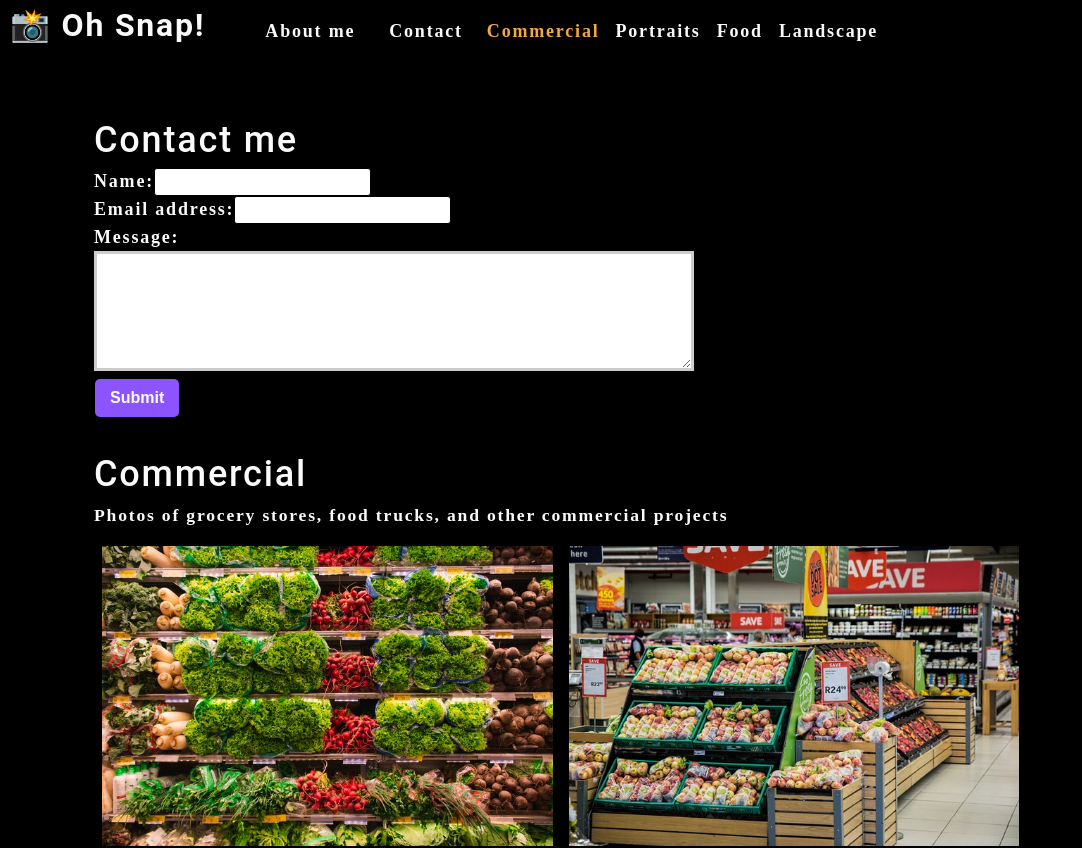
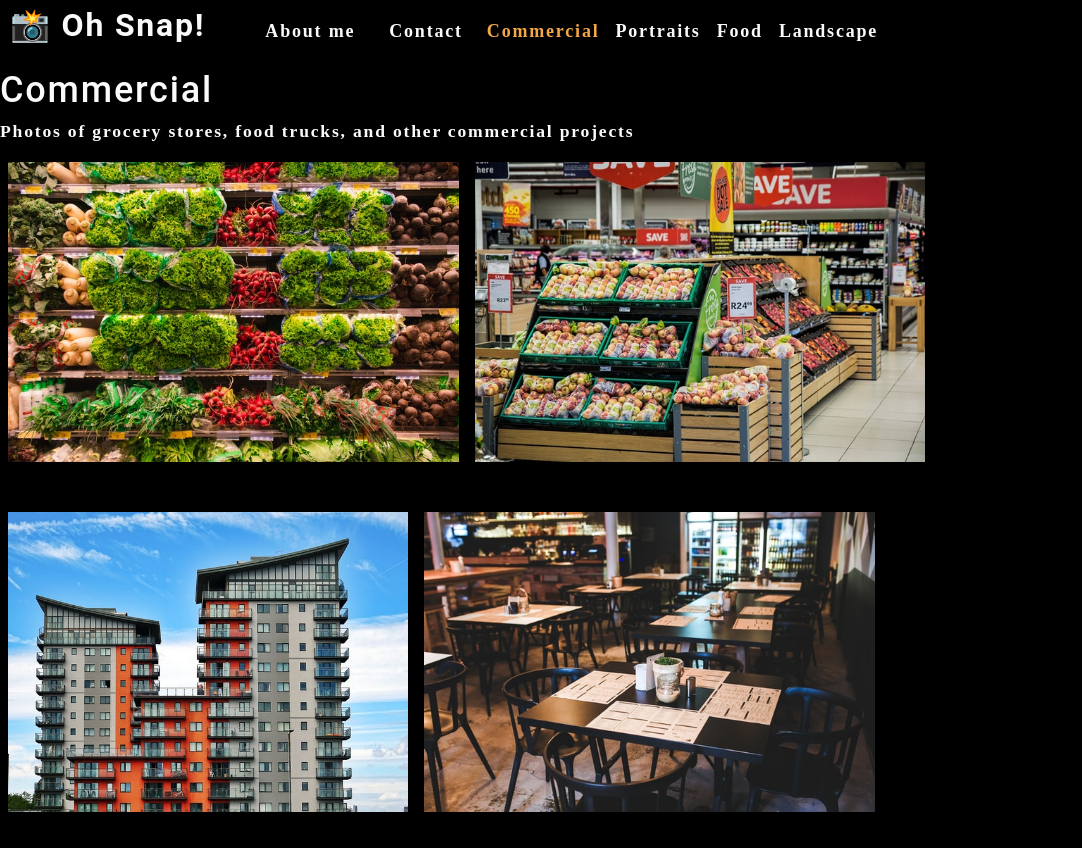
Before and after one commit to sonipoud/snap-shot, a React (Create React App) app in the folder photo-port/: page / in a window 1280 px wide. Shown: the top 848 px of the page, without its empty margins (0-1082 px from the left). Built offline with nearby package versions, Linux system fonts and the light colour scheme.

Commit message:
selected page

```diff
--- a/photo-port/src/App.js
+++ b/photo-port/src/App.js
@@ -17,6 +17,7 @@
   ]);
 
   const [currentCategory, setCurrentCategory] = useState(categories[0]);
+  const [contactSelected, setContactSelected] = useState(false);
 
   return (
     <div>
@@ -24,14 +25,17 @@
         categories={categories}
         setCurrentCategory={setCurrentCategory}
         currentCategory={currentCategory}
+        contactSelected={contactSelected}
+        setContactSelected={setContactSelected}
       ></Nav>
-      <main>
-        <div>
-          <ContactForm></ContactForm>
+      {!contactSelected ? (
+        <>
           <Gallery currentCategory={currentCategory}></Gallery>
           <About></About>
-        </div>
-      </main>
+        </>
+      ) : (
+        <ContactForm></ContactForm>
+      )}
     </div>
   );
 }
--- a/photo-port/src/components/Contact/index.js
+++ b/photo-port/src/components/Contact/index.js
@@ -1,12 +1,36 @@
 import React, { useState } from 'react';
+import { validateEmail } from '../../utils/helpers';
 
 function ContactForm() {
     const [formState, setFormState] = useState({ name: '', email: '', message: '' });
     const { name, email, message } = formState;
+    const [errorMessage, setErrorMessage] = useState('');
 
     function handleChange(e) {
+
+        if (e.target.name === 'email') {
+            const isValid = validateEmail(e.target.value);
+            console.log(isValid);
+            // isValid conditional statement
+            if (!isValid) {
+                setErrorMessage('Your email is invalid.');
+            } else {
+                setErrorMessage('');
+            }
+        } else {
+            if (!e.target.value.length) {
+                setErrorMessage(`${e.target.name} is required.`);
+            } else {
+                setErrorMessage('');
+            }
+        }
         setFormState({ ...formState, [e.target.name]: e.target.value })
+        if (!errorMessage) {
+            setFormState({ ...formState, [e.target.name]: e.target.value });
+        }
     }
+
+    console.log('errorMessage', errorMessage);
 
     function handleSubmit(e) {
         e.preventDefault();
@@ -19,16 +43,21 @@
             <form id="contact-form" onSubmit={handleSubmit}>
                 <div>
                     <label htmlFor="name">Name:</label>
-                    <input type="text" defaultValue={name} onChange={handleChange} name="name" />
+                    <input type="text" defaultValue={name} onBlur={handleChange} name="name" />
                 </div>
                 <div>
                     <label htmlFor="email">Email address:</label>
-                    <input type="email" defaultValue={email} name="email" onChange={handleChange} />
+                    <input type="email" defaultValue={email} name="email" onBlur={handleChange} />
                 </div>
                 <div>
                     <label htmlFor="message">Message:</label>
-                    <textarea name="message" defaultValue={message} onChange={handleChange} rows="5" />
+                    <textarea name="message" defaultValue={message} onBlur={handleChange} rows="5" />
                 </div>
+                {errorMessage && (
+                    <div>
+                        <p className="error-text">{errorMessage}</p>
+                    </div>
+                )}
                 <button type="submit">Submit</button>
             </form>
         </section>
--- a/photo-port/src/components/Nav/index.js
+++ b/photo-port/src/components/Nav/index.js
@@ -6,6 +6,9 @@
         categories = [],
         setCurrentCategory,
         currentCategory,
+        contactSelected,
+        setContactSelected
+
     } = props;
 
     useEffect(() => {
@@ -22,22 +25,23 @@
             <nav>
                 <ul className="flex-row">
                     <li className="mx-2">
-                        <a data-testid="about" href="#about">
+                        <a data-testid="about" href="#about" onClick={() => setContactSelected(false)}>
                             About me
                         </a>
                     </li>
-                    <li className="mx-2">
-                        <span>Contact</span>
+                    <li className={`mx-2 ${contactSelected && 'navActive'}`}>
+                        <span onClick={() => setContactSelected(true)}>Contact</span>
                     </li>
                     {categories.map((category) => (
                         <li
-                            className={`mx-1 ${currentCategory.name === category.name && 'navActive'
+                            className={`mx-1 ${currentCategory.name === category.name && !contactSelected && 'navActive'
                                 }`}
                             key={category.name}
                         >
                             <span
                                 onClick={() => {
                                     setCurrentCategory(category)
+                                    setContactSelected(false);
                                 }}
                             >
                                 {capitalizeFirstLetter(category.name)}
```
